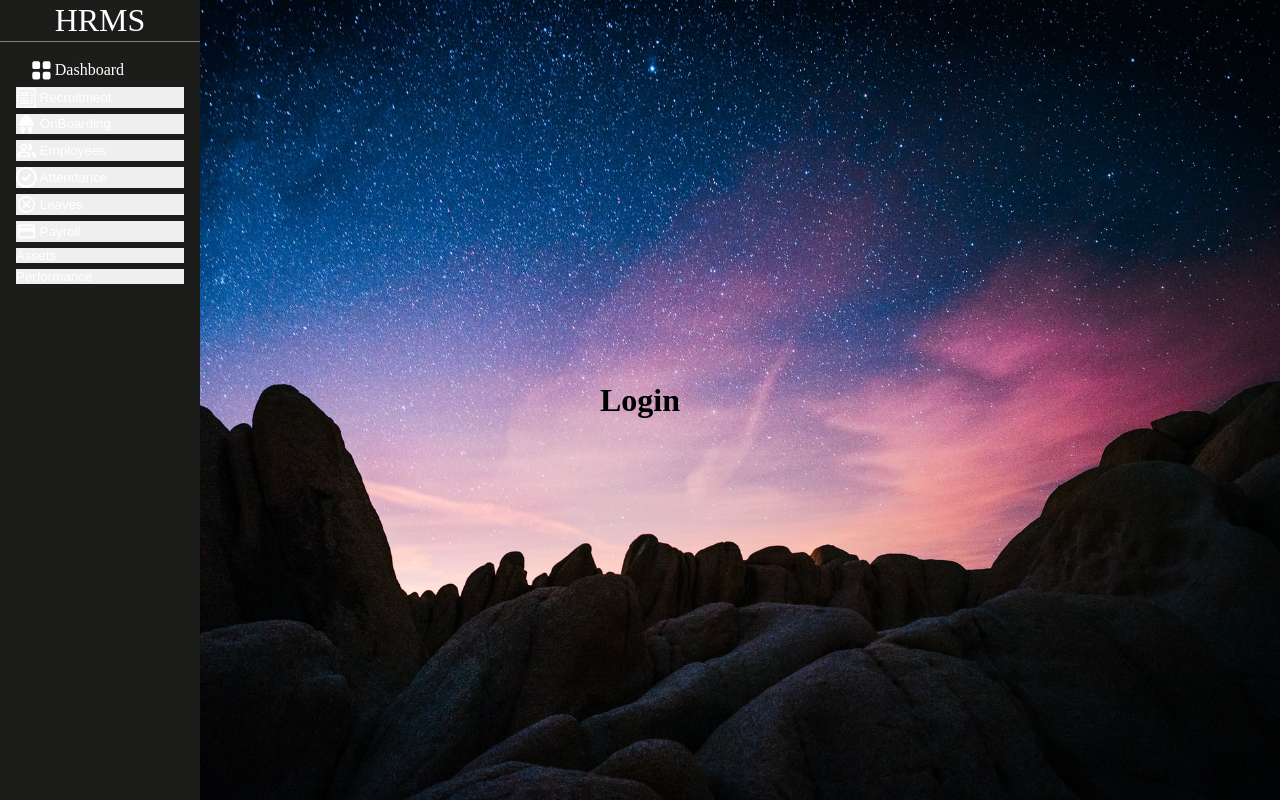
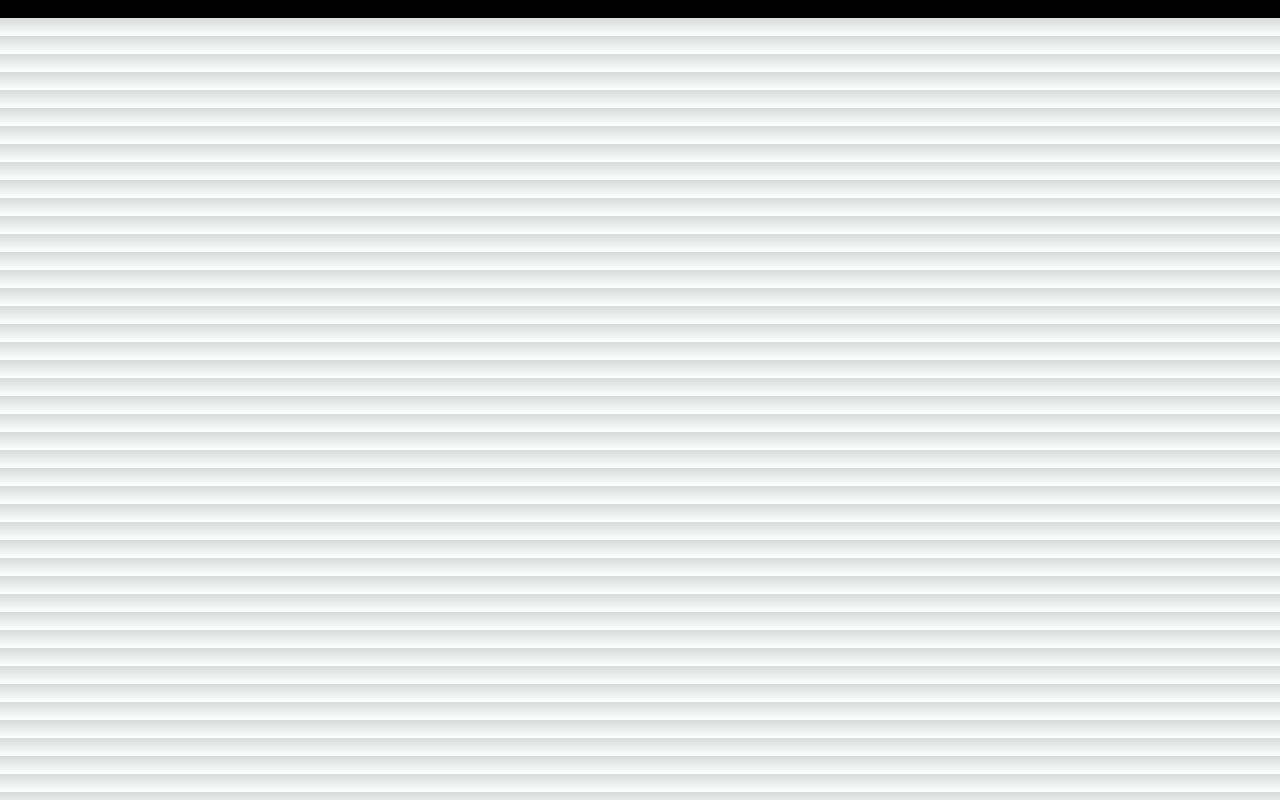
Before and after one commit to Brandsmashersdev/hr-management, a Next.js app: page / in a window 1280 px wide. Built offline with nearby package versions, Linux system fonts and the light colour scheme.

Commit message:
new branch added

```diff
--- /dev/null
+++ b/EmployeeData/Salary.jsx
@@ -0,0 +1,6 @@
+const Salary =() => {
+    return (
+        <div style={{backgroundColor:"black"}}>hello</div>
+    )
+}
+export default Salary;
--- a/pages/index.js
+++ b/pages/index.js
@@ -1,13 +1,13 @@
 import dynamic from "next/dynamic";
 // import Seo from "../components/Seo";
 import Sidebar from "./Sidebar";
-import Login from "./Login";
+import Login from "./login";
 
 const index = () => {
   return (
     <>
       {/* <Seo pageTitle="Preview" /> */}
-      <Sidebar />
+      {/* <Sidebar /> */}
       <Login />
     </>
   );
--- a/pages/login.jsx
+++ b/pages/login.jsx
@@ -1,8 +1,14 @@
+
+import Salary from "../EmployeeData/Salary";
+
 const Login= () =>{
     return(
-        <div className="login_background">
-            <h1>Login</h1>
-        </div>
+        // <div className="login_background">
+        //     <h1>Login</h1>
+        // </div>
+        <>
+        <Salary/>
+        </>
     )
 }
 
--- a/styles/index.scss
+++ b/styles/index.scss
@@ -1 +1,2 @@
 @import "./styles.scss";
+@import "./salary.scss";
```
Also changed, not shown: styles/salary.scss (added).
